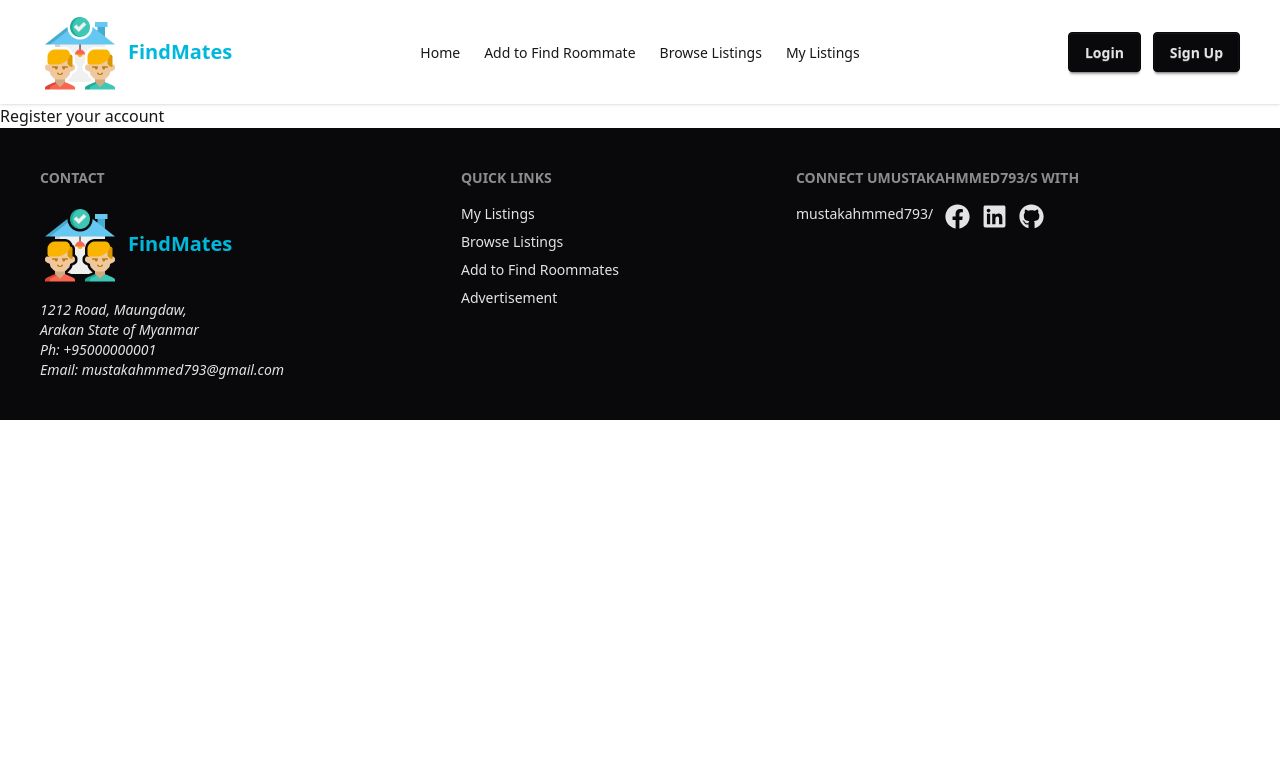
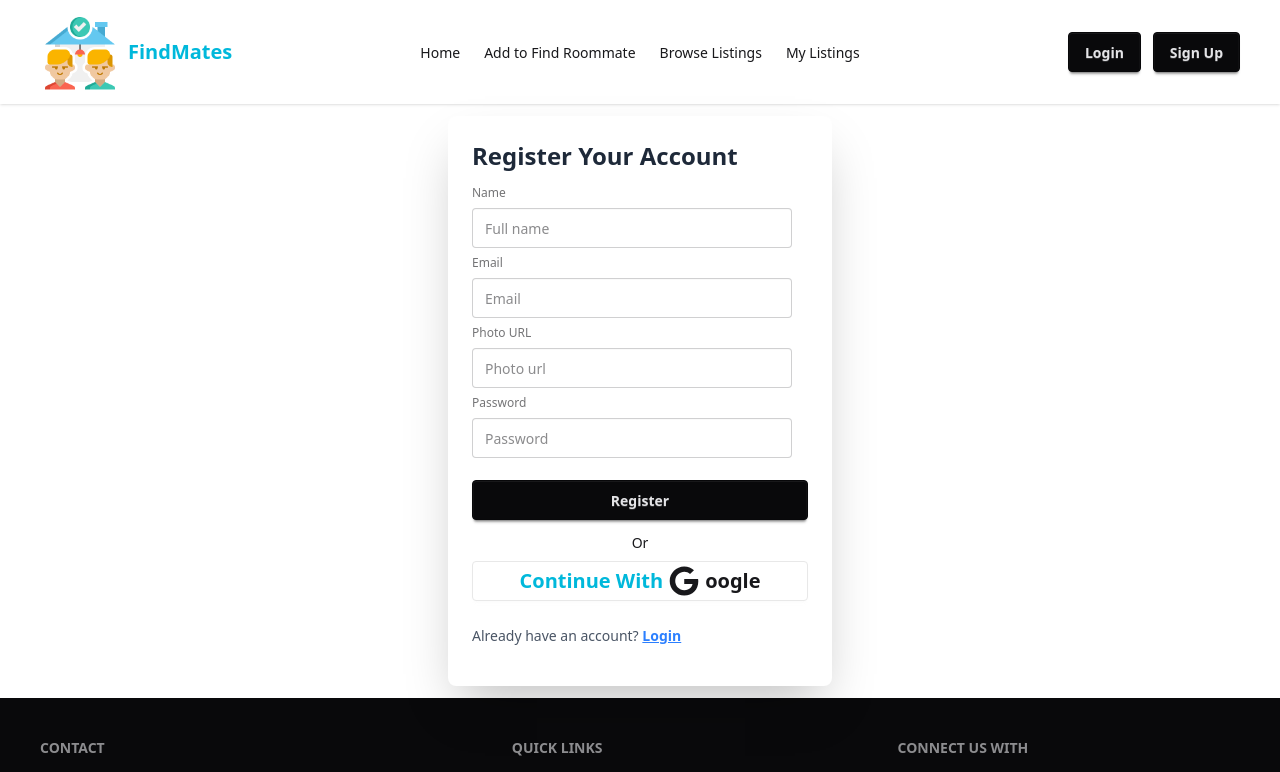
Before and after one commit to Mustakahmmed-dev/Roommates-Finder-Client, a React (Vite) app: page /register in a window 1280 px wide. Shown: the top 772 px of the page. Built offline with nearby package versions, Linux system fonts and the light colour scheme.

Commit message:
Added Login, Register and Loader page designs

```diff
--- a/src/Routes/Router.jsx
+++ b/src/Routes/Router.jsx
@@ -2,6 +2,9 @@ import { createBrowserRouter } from "react-router";
 import MainLayout from "../layouts/MainLayout";
 import Home from "../pages/Home";
 import ErrorPage from "../pages/ErrorPage";
+import Login from "../pages/Login";
+import Register from "../pages/Register";
+import Loader from "../components/Loader";
 
 
 export const Router = createBrowserRouter([
@@ -9,6 +12,7 @@ export const Router = createBrowserRouter([
         path: "/",
         element: <MainLayout></MainLayout>,
         errorElement: <ErrorPage></ErrorPage>,
+        fallbackElement: <Loader></Loader>,
         children: [
             {
                 index: true,
@@ -16,11 +20,11 @@ export const Router = createBrowserRouter([
             },
             {
                 path: "register",
-                element: <div>Register your account</div>
+                element: <Register></Register>
             },
             {
                 path: "login",
-                element: <div> Login into your account</div>
+                element: <Login></Login>
             }
         ]
     },
--- a/src/components/FeaturedPosts.jsx
+++ b/src/components/FeaturedPosts.jsx
@@ -1,8 +1,9 @@
 
 const FeaturedPosts = () => {
     return (
-        <div className="w-10/12 mx-auto">
-            Featured posts
+        <div className="w-10/12 mx-auto my-10">
+            <h1 className="text-3xl font-bold text-center">Featured Posts</h1>
+            <p>Lorem ipsum, dolor sit amet consectetur adipisicing elit. Corrupti sequi nemo, placeat cum accusantium voluptatum culpa distinctio asperiores aut quos!</p>
         </div>
     )
 }
--- a/src/components/Footer.jsx
+++ b/src/components/Footer.jsx
@@ -30,8 +30,8 @@ const Footer = () => {
                 </nav>
 
                 <nav>
-                    <h6 className="footer-title">Connect Umustakahmmed793/s With</h6>
-                    <div className="flex gap-3">mustakahmmed793/
+                    <h6 className="footer-title">Connect Us With</h6>
+                    <div className="flex gap-3">
                         <a href="https://www.facebook.com/mustakahmmed793/" target="_blank" className="link link-hover"> <FaFacebook size={25} /> </a>
                         <a href="https://www.linkedin.com/in/mustakahmmed/" target="_blank" className="link link-hover"> <FaLinkedin size={25} /> </a>
                         <a href="https://www.github.com/mustakahmmed-dev/" target="_blank" className="link link-hover"> <FaGithub size={25} /> </a>
--- a/src/components/FrequentlyAskQuest.jsx
+++ b/src/components/FrequentlyAskQuest.jsx
@@ -3,7 +3,7 @@ const FrequentlyAskQuest = () => {
     return (
         <div className="w-10/12 mx-auto">
             <div>
-                <h2 className="text-3xl font-bold text-center my-5">Frequently Asked Questions</h2>
+                <h2 className="text-3xl font-bold text-center text-cyan-500 my-5">Frequently Asked Questions</h2>
             </div>
             <div className="collapse collapse-arrow bg-base-100 border border-base-300">
                 <input type="radio" name="my-accordion-2" defaultChecked />
--- /dev/null
+++ b/src/components/Loader.jsx
@@ -0,0 +1,10 @@
+
+const Loader = () => {
+    return(
+        <div className="flex items-center justify-center h-screen">
+            <span className="loading loading-bars loading-xl"></span>
+        </div>
+    )
+}
+
+export default Loader;
--- a/src/layouts/MainLayout.jsx
+++ b/src/layouts/MainLayout.jsx
@@ -10,7 +10,6 @@ const MainLayout = () => {
             </header>
             <main>
                 <Outlet></Outlet>
-
             </main>
             <footer>
                 <Footer></Footer>
--- /dev/null
+++ b/src/pages/Login.jsx
@@ -0,0 +1,31 @@
+import { FaGoogle } from "react-icons/fa";
+import { Link } from "react-router";
+
+const Login = () => {
+    return (
+        <div className="min-h-[60vh] flex justify-center items-center">
+            <div className="card bg-base-100 w-full max-w-sm not-first:shrink-0 shadow-2xl">
+                <form action="">
+                    <div className="card-body">
+                        <h2 className="text-2xl font-bold text-gray-800 capitalize">Log into your account</h2>
+                        <fieldset className="fieldset">
+                            <label className="label">Email</label>
+                            <input type="email" className="input" placeholder="Email" />
+                            <label className="label">Password</label>
+                            <input type="password" className="input" placeholder="Password" />
+                            {/* <div><a className="link link-hover">Forgot password?</a></div> */}
+                            <button className="btn btn-neutral mt-4">Login</button>
+                        </fieldset>
+                        <p className="text-center">Or</p>
+                        <button className="flex items-center btn bg-white text-[20px]"> <span className="text-cyan-500">Continue With</span> <FaGoogle size={30} />oogle </button>
+                        <div className="text-gray-600 font-normal my-4">
+                            <p>Don't have an account? <Link to="/register" className="text-blue-500 font-bold underline">Register</Link> </p>
+                        </div>
+                    </div>
+                </form>
+            </div>
+        </div>
+    )
+}
+
+export default Login;
--- /dev/null
+++ b/src/pages/Register.jsx
@@ -0,0 +1,34 @@
+import { FaGoogle } from "react-icons/fa";
+import { Link } from "react-router";
+
+const Register = () => {
+    return (
+        <div className="min-h-[60vh] flex justify-center items-center my-3">
+            <div className="card bg-base-100 w-full max-w-sm not-first:shrink-0 shadow-2xl">
+                <form action="">
+                    <div className="card-body">
+                        <h2 className="text-2xl font-bold text-gray-800 capitalize">Register your account</h2>
+                        <fieldset className="fieldset">
+                            <label className="label">Name</label>
+                            <input type="text" className="input" placeholder="Full name" />
+                            <label className="label">Email</label>
+                            <input type="email" className="input" placeholder="Email" />
+                            <label className="label">Photo URL</label>
+                            <input type="text" className="input" placeholder="Photo url" />
+                            <label className="label">Password</label>
+                            <input type="password" className="input" placeholder="Password" />
+                            <button className="btn btn-neutral mt-4">Register</button>
+                        </fieldset>
+                        <p className="text-center">Or</p>
+                        <button className="flex items-center btn bg-white text-[20px]"> <span className="text-cyan-500">Continue With</span> <FaGoogle size={30} />oogle </button>
+                        <div className="text-gray-600 font-normal my-4">
+                            <p>Already have an account? <Link to="/Login" className="text-blue-500 font-bold underline">Login</Link> </p>
+                        </div>
+                    </div>
+                </form>
+            </div>
+        </div>
+    )
+}
+
+export default Register;
```
